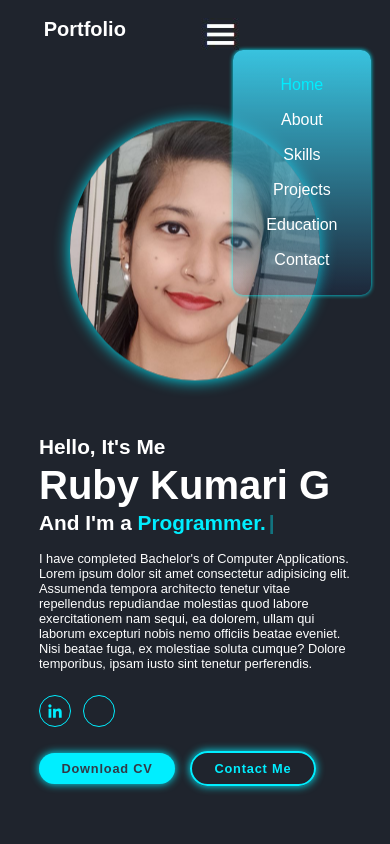
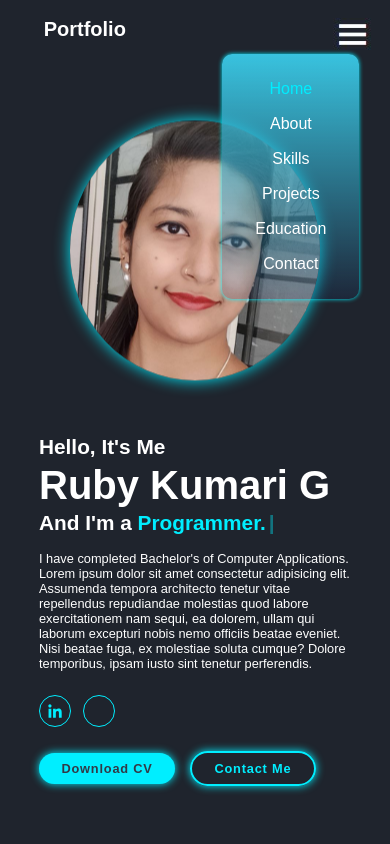
Before and after one commit to Rubykumari12/Portfolio, a React (Create React App) app: page / in a window 390 px wide. Shown: the top 844 px of the page. Built offline with nearby package versions, Linux system fonts and the light colour scheme; some icons are missing.

Commit message:
added position in navbar

```diff
--- a/src/index.css
+++ b/src/index.css
@@ -582,11 +582,6 @@ span {
     align-items: flex-start;
   }
 
-  #list-icon {
-    display: block;
-    cursor: pointer;
-  }
-
   .navbar {
     position: absolute;
     right: 0;
@@ -597,6 +592,11 @@ span {
     z-index: 3;
   }
 
+  #list-icon {
+    display: block;
+    cursor: pointer;
+  }
+
   .navbarList {
     display: none;
     flex-direction: column;
@@ -604,6 +604,7 @@ span {
     gap: 13px;
     border-radius: 10px;
     padding: 24px 33px;
+    margin: 10%;
     background: linear-gradient(
       0deg,
       rgba(25, 55, 109, 0.2) 0%,
@@ -615,6 +616,8 @@ span {
   #listOpen {
     display: flex;
     z-index: 1;
+    position: absolute;
+    left: -300%;
   }
 
   .navbar.active {
```
